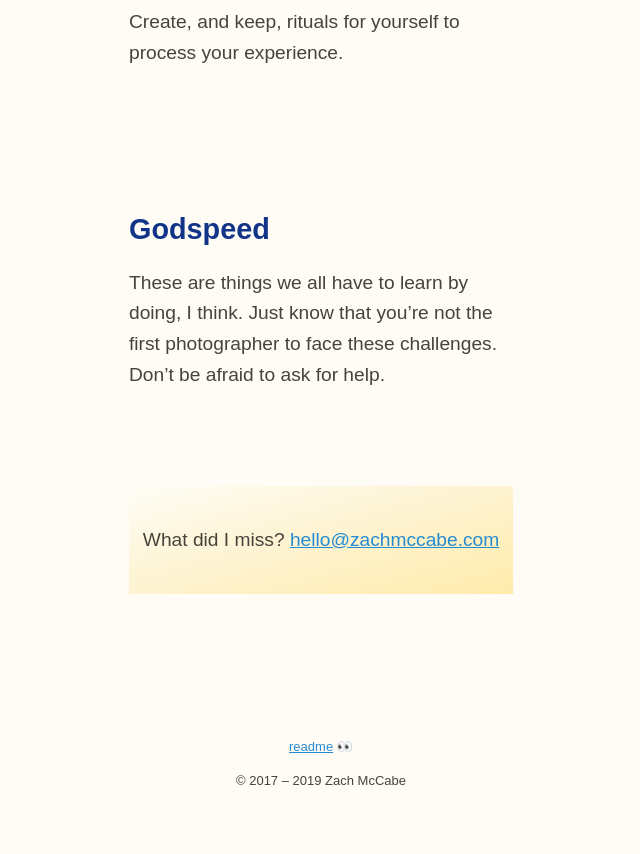
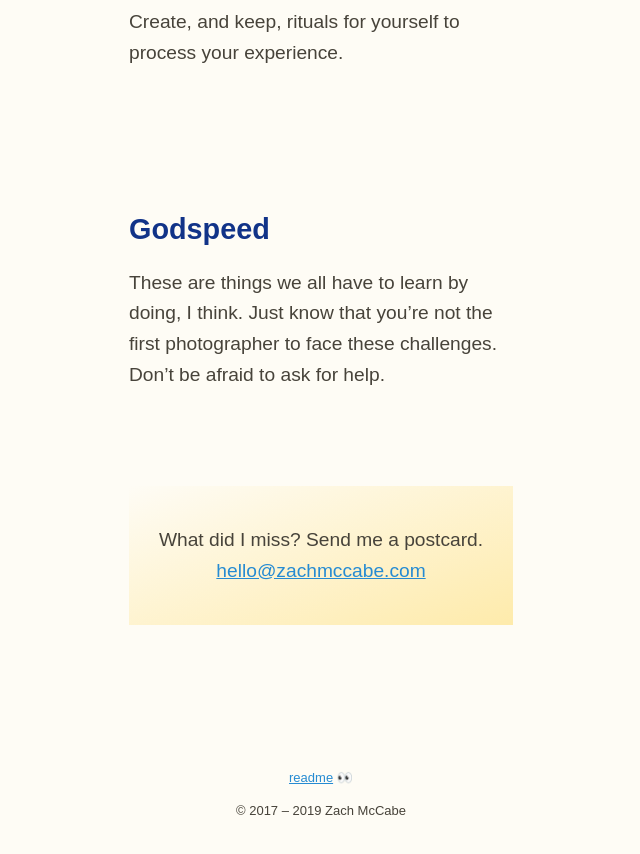
Before and after one commit to zachmccabe/zachmccabe.github.io, a Jekyll site: the page built from postcard.md, in a window 1280 px wide and 900 px high, scrolled down 2306 px. Shown: the top 854 px of the window, without its empty margins (319-959 px from the left). Built offline with Jekyll 4.4.1, drawn with Linux system fonts in a browser that asks for light colours.

Commit message:
Update postcard.md

```diff
--- a/postcard.md
+++ b/postcard.md
@@ -3,7 +3,7 @@
 title: Postcards from a photographer
 date: 2019/08/28
 description: Notes to my younger self
-cta: What did I miss? <a href="mailto:hello@zachmccabe.com">hello@zachmccabe.com</a>
+cta: What did I miss? Send me a postcard. <a href="mailto:hello@zachmccabe.com">hello@zachmccabe.com</a>
 
 ---
 
```
